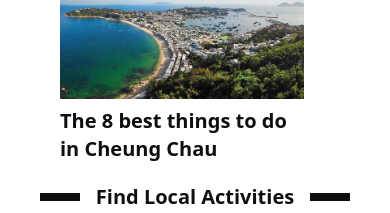
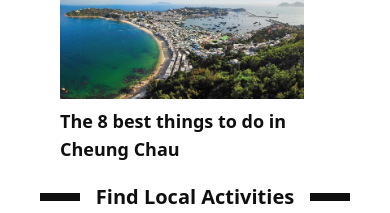
Before and after one commit to RunningFok/travel-blog, a Next.js app: page / in a window 390 px wide. Shown: the part 141-354 px from the top of the page. Built offline with nearby package versions, Linux system fonts and the light colour scheme.

Commit message:
changed toplocation title size

```diff
--- a/src/app/home/TopLocations.tsx
+++ b/src/app/home/TopLocations.tsx
@@ -35,7 +35,7 @@ const TopPostCard = ({
         />
       </Link>
 
-      <div className="text-wh-900 flex flex-initial font-extrabold font-sans text-xl md:text-3xl lg:text-3xl mt-2">
+      <div className="text-wh-900 flex flex-initial font-extrabold font-sans text-lg md:text-3xl lg:text-3xl mt-2">
         <Link
           href={linkAddress}
           className=" hover:underline hover:decoration-4 hover:decoration-teal-400"
```
